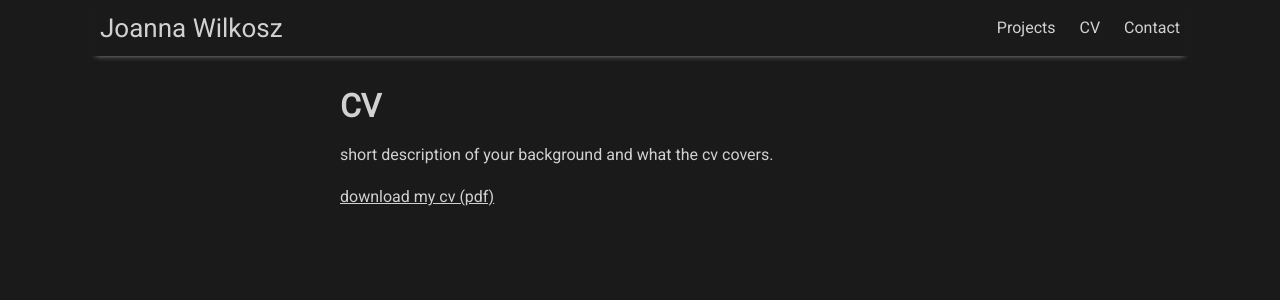
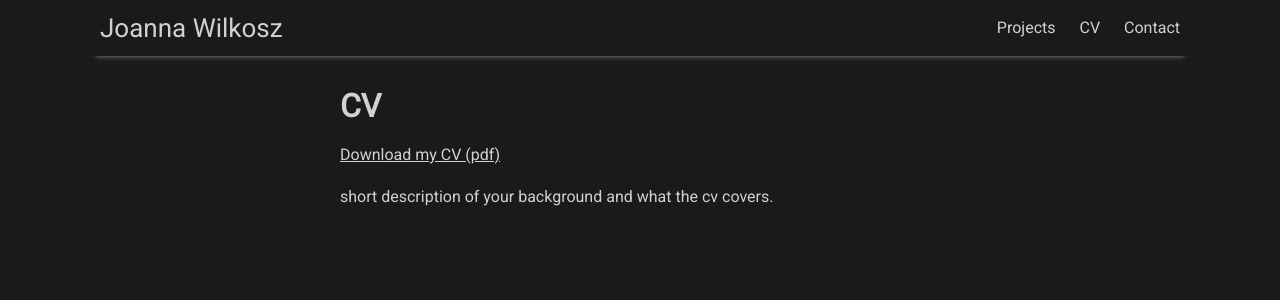
Before and after one commit to joanna-wi/joanna-wi.github.io, a Jekyll site: the page built from pages/cv.md, in a window 1280 px wide. Shown: the top 300 px of the page. Built offline with Jekyll 4.4.1, drawn with Linux system fonts in a browser that asks for light colours; nearby versions of some CDN libraries; part of the change alters nothing that is shown.

Commit message:
Update cv.md

```diff
--- a/pages/cv.md
+++ b/pages/cv.md
@@ -4,6 +4,6 @@ title: CV
 permalink: /cv/
 ---
 
+<a href="{{ site.baseurl }}/assets//img/Joanna%20Wilkosz%20-%20CV.pdf">Download my CV (pdf)</a>
+
 short description of your background and what the cv covers.
-
-<a href="{{ site.baseurl }}/assets/cv.pdf">download my cv (pdf)</a>
```
